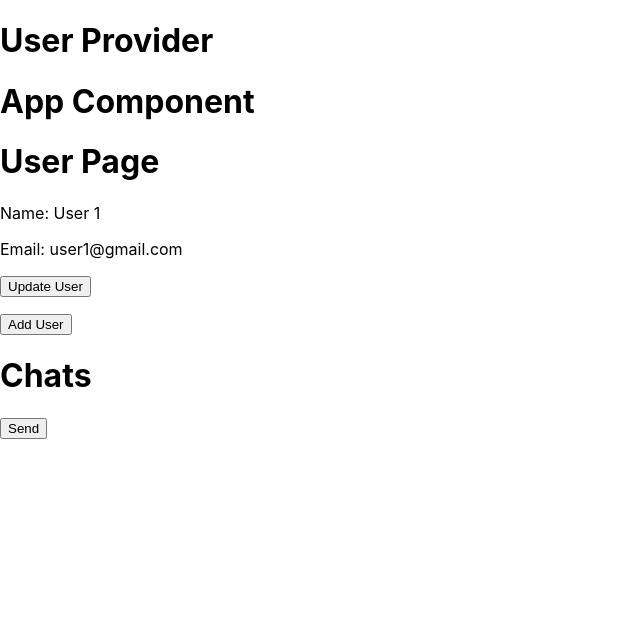
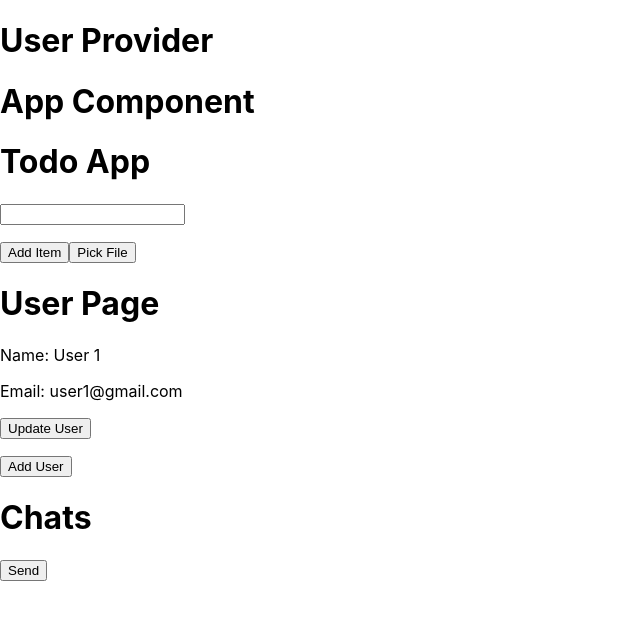
Before and after one commit to MOHAMMADArsalan/uit-batch2-module2, a React (Create React App) app: page / in a window 1280 px wide. Shown: the top 620 px of the page, without its empty margins (0-640 px from the left). Built offline with nearby package versions, Linux system fonts and the light colour scheme.

Commit message:
useRef example

```diff
--- a/src/App.js
+++ b/src/App.js
@@ -1,4 +1,5 @@
 import React from "react";
+import Todo from "./components/Todo/Todo";
 import User from "./components/User";
 import Chat from "./pages/Chat/Chat";
 import { ChatProvider } from "./contexts/ChatProvider";
@@ -9,6 +10,7 @@ const App = () => {
   return (
     <UserProvider >
       <h1>App Component</h1>
+      <Todo />
       <User />
       <ChatProvider>
         <Chat />
--- a/src/components/Todo/Todo.jsx
+++ b/src/components/Todo/Todo.jsx
@@ -1,40 +1,70 @@
 import useTodo from "../../hooks/useTodo";
-import { addTodo } from "../../store/actions/todoActions";
-import { connect } from "react-redux";
+import { useRef, useState } from "react";
+// import { addTodo } from "../../store/actions/todoActions";
+// import { connect } from "react-redux";
 
+
+const Item = (props) => {
+  console.log(props);
+  return <li >
+    {JSON.stringify(props.item)} <input type="checkbox" />
+    <button onClick={props.onDeleteItem}>Delete</button>
+  </li >;
+};
 const Todo = ({ myTodos, addNewItem }) => {
-  // const { todos, addTodo } = useTodo();
+  const inputRef = useRef(null);
+  const [item, setItem] = useState("");
+  const { todos, addTodo, deleteItem } = useTodo();
   // console.log(todos, 'todo component');
 
   const onAddItem = () => {
-    addNewItem("new Item " + (myTodos.length + 1))
+    addTodo("new Item " + (todos.length + 1));
     // dispatch(addTodo())
   };
+
+  const onDeleteItem = (index) => {
+    deleteItem(index);
+    console.log("on Delete Item");
+  };
+
+  const onClick = () => {
+    inputRef.current.click();
+    console.log(inputRef);
+  };
+
+
+  const onInputChange = (event) => {
+    setItem(event.target.value);
+  }
   return (
     <div>
       <h1>Todo App</h1>
-      <ul>{myTodos.map((item, index) => <li key={index}>{item}</li>)}</ul>
+      <input type="text" value={item} onChange={onInputChange}/>
+      <ul>{todos.map((item, index) => <Item key={item.id} item={item} onDeleteItem={() => onDeleteItem(index)} />)}</ul>
       <button onClick={onAddItem}>Add Item</button>
+
+      <input ref={inputRef} type="file" hidden />
+      <button onClick={onClick}>Pick File</button>
     </div>
   );
 };
 
-function mapReduxStateToProps (state) {
-  console.log(state, 'state ------');
+// function mapReduxStateToProps (state) {
+//   console.log(state, 'state ------');
 
-  return {
-    myTodos: state.todo.todos,
-  };
-}
+//   return {
+//     myTodos: state.todo.todos,
+//   };
+// }
 
-function mapDispatchToProps (dispatch) {
-  return {
-    addNewItem: (newItem) => {
-      dispatch(addTodo(newItem))
-    }
-  }
-}
+// function mapDispatchToProps (dispatch) {
+//   return {
+//     addNewItem: (newItem) => {
+//       dispatch(addTodo(newItem));
+//     }
+//   };
+// }
 
-const myConnect = connect(mapReduxStateToProps, mapDispatchToProps);
-const MyTodo = myConnect(Todo);
-export default MyTodo;
+// const myConnect = connect(mapReduxStateToProps, mapDispatchToProps);
+// const MyTodo = myConnect(Todo);
+export default Todo;
--- a/src/hooks/useTodo.js
+++ b/src/hooks/useTodo.js
@@ -5,15 +5,23 @@ const useTodo = () => {
   //123
   const addTodo = (item) => {
     const newTodos = [...todos];
-    newTodos.push(item);
+    newTodos.push({ item, id: Date.now() });
     setTodos(newTodos); //123
     console.log(todos, 'todo hook');
-  }
+  };
+
+  const deleteItem = (index) => {
+    const newTodos = [...todos];
+    newTodos.splice(index, 1);
+    setTodos(newTodos); //123
+    console.log(todos, 'todo hook');
+  };
 
   return {
     todos: todos,
-    addTodo: addTodo
-  }
-}
+    addTodo: addTodo,
+    deleteItem: deleteItem
+  };
+};
 
 export default useTodo;
```
